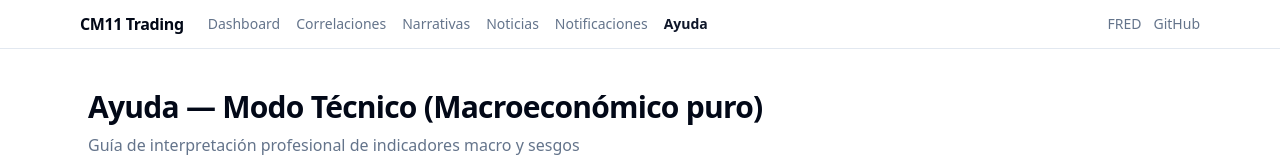
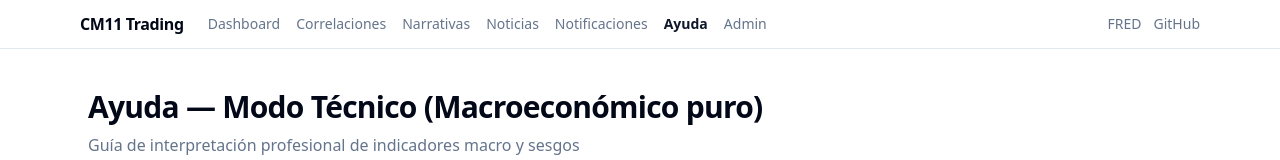
Before and after one commit to CMLL1992/macro-dashboard, a Next.js app: page /ayuda in a window 1280 px wide. Shown: the top 160 px of the page. Built offline with nearby package versions, Linux system fonts and the light colour scheme.

Commit message:
fix: añadir enlace Admin al NavBar - siempre visible

```diff
--- a/components/NavBar.tsx
+++ b/components/NavBar.tsx
@@ -28,6 +28,7 @@ export default function NavBar() {
               <span className="text-muted-foreground">Noticias</span>
               <span className="text-muted-foreground">Notificaciones</span>
               <span className="text-muted-foreground">Ayuda</span>
+              <span className="text-muted-foreground">Admin</span>
             </div>
           </div>
           <div className="flex items-center gap-3">
@@ -47,16 +48,11 @@ export default function NavBar() {
     { href: '/noticias', label: 'Noticias' },
     { href: '/notificaciones', label: 'Notificaciones' },
     { href: '/ayuda', label: 'Ayuda' },
+    { href: '/admin', label: 'Admin' },
   ] as const
 
   // Build nav items dynamically (client-side only, after mount)
   const navItems: Array<{ href: string; label: string }> = [...baseNavItems]
-
-  // Only check test flag in client after mount (we're already in client here)
-  if (process.env.NEXT_PUBLIC_ENABLE_TELEGRAM_TESTS === 'true') {
-    navItems.push({ href: '/admin', label: 'Admin' })
-    // Notificaciones, Noticias y Calendario se gestionan automáticamente, no se muestran en NavBar
-  }
 
   return (
     <header className="sticky top-0 z-50 border-b bg-background/80 backdrop-blur-md">
```
